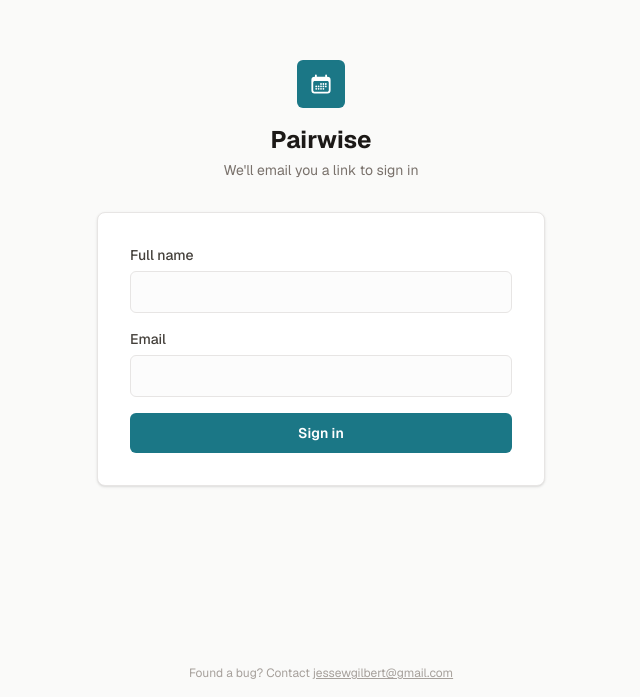
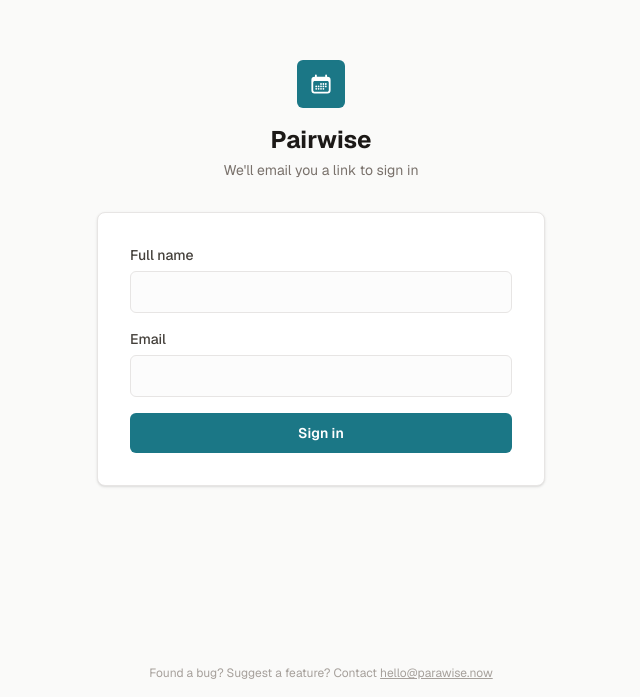
Before and after one commit to jesenator/one-on-one-app, a Next.js app: page /login in a window 1280 px wide. Shown: the part 103-800 px from the top of the page, without its empty margins (319-959 px from the left). Built offline with nearby package versions, Linux system fonts and the light colour scheme.

Commit message:
use new hello@pairwise.now email

```diff
--- a/app/(main)/layout.tsx
+++ b/app/(main)/layout.tsx
@@ -41,9 +41,9 @@ export default async function AppLayout({
       </header>
       <main className="mx-auto max-w-5xl px-6 py-8">{children}</main>
       <footer className="mt-auto py-4 text-center text-xs text-stone-400">
-        Found a bug? Contact{" "}
-        <a href="mailto:jessewgilbert@gmail.com" className="underline hover:text-stone-600">
-          jessewgilbert@gmail.com
+        Found a bug? Suggest a feature? Contact{" "}
+        <a href="mailto:hello@parawise.now" className="underline hover:text-stone-600">
+          hello@parawise.now
         </a>
       </footer>
     </div>
--- a/app/login/page.tsx
+++ b/app/login/page.tsx
@@ -10,9 +10,9 @@ export default function LoginPage() {
         </Suspense>
       </main>
       <footer className="py-4 text-center text-xs text-stone-400">
-        Found a bug? Contact{" "}
-        <a href="mailto:jessewgilbert@gmail.com" className="underline hover:text-stone-600">
-          jessewgilbert@gmail.com
+        Found a bug? Suggest a feature? Contact{" "}
+        <a href="mailto:hello@parawise.now" className="underline hover:text-stone-600">
+          hello@parawise.now
         </a>
       </footer>
     </div>
```
